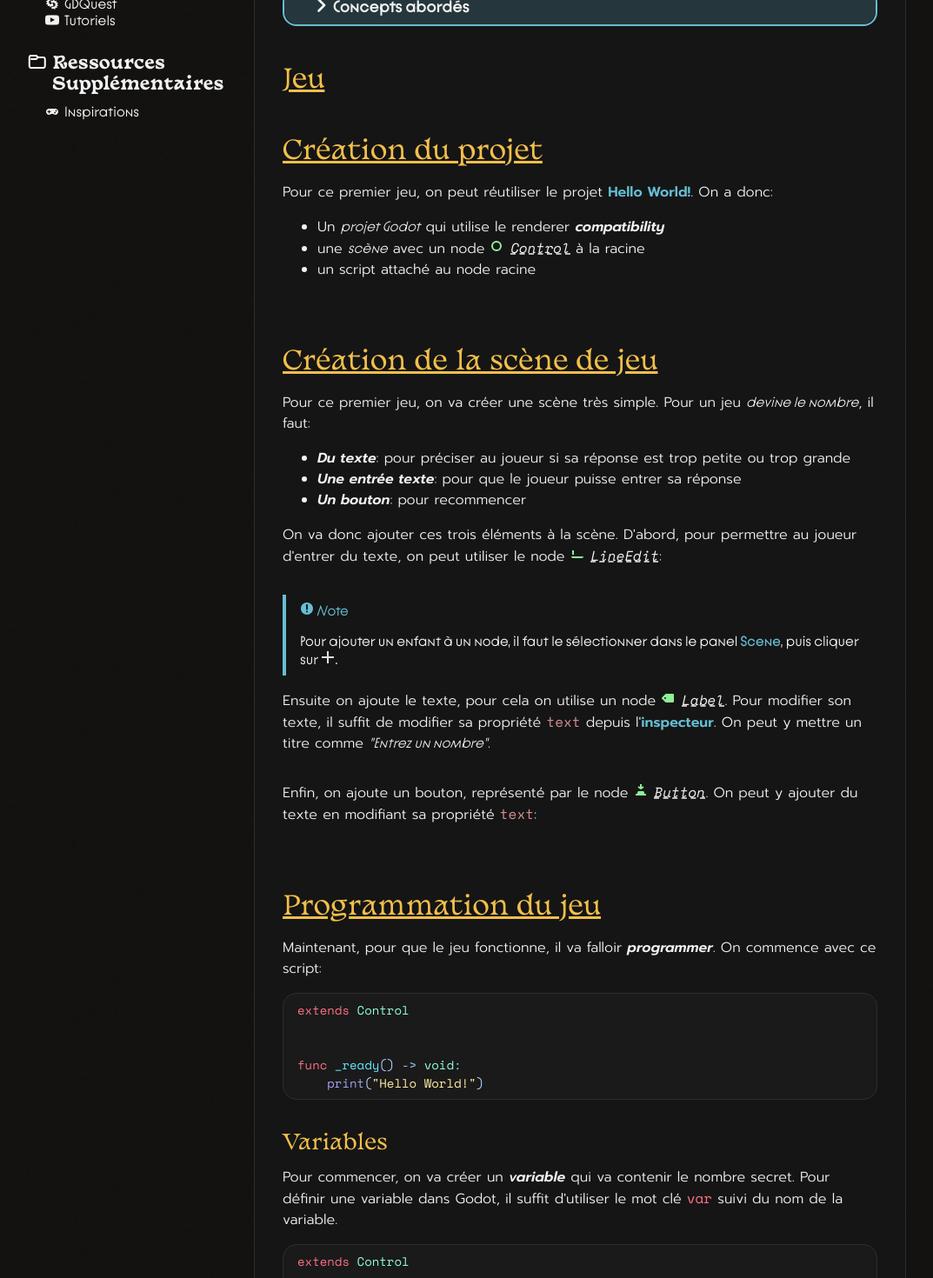
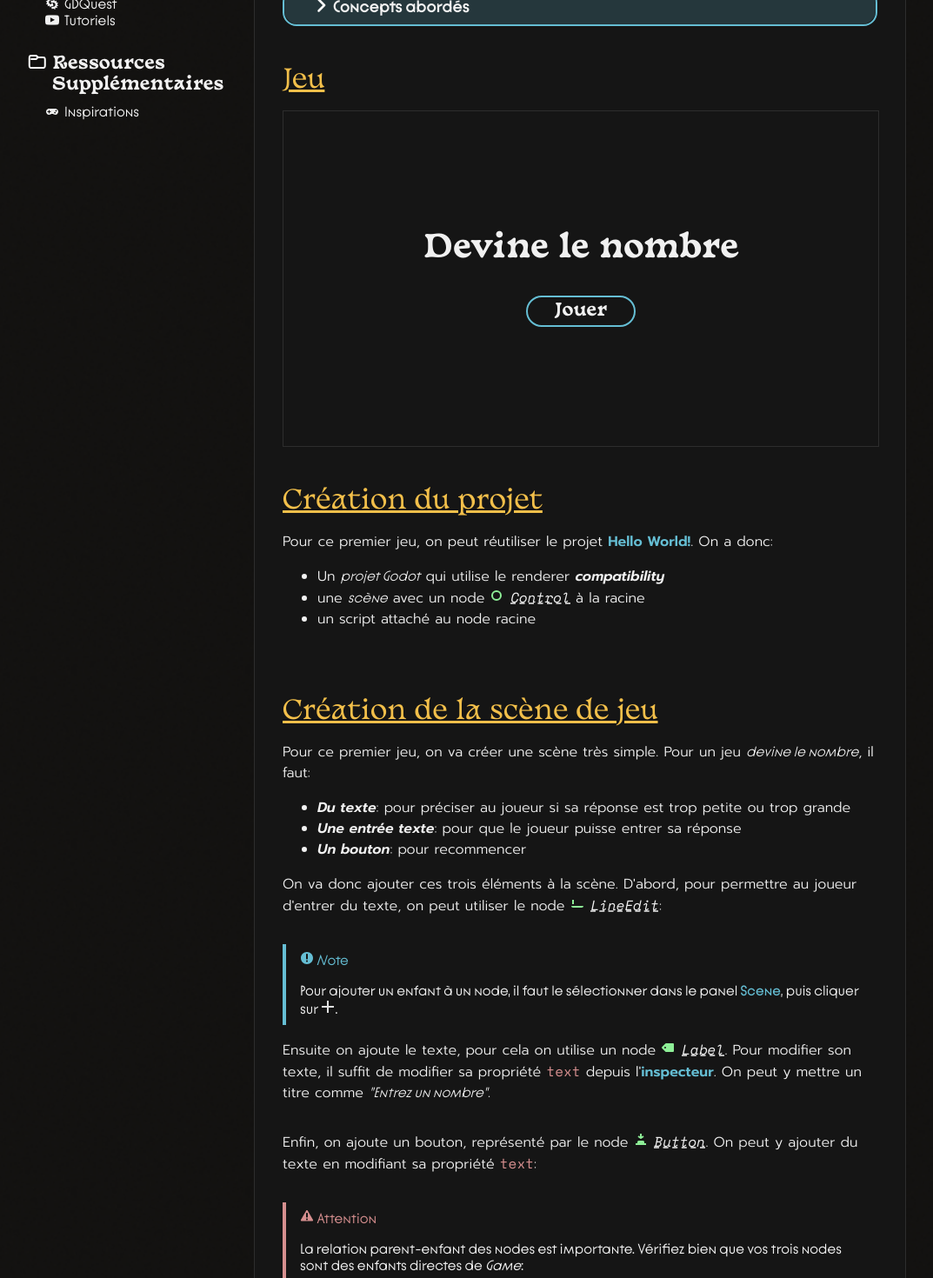
Before and after one commit to RSelaries/ateliers-crea-jv, a SvelteKit app: page /atelier/devine-le-nombre in a window 1280 px wide. Shown: the part 240-1710 px from the top of the page at 87% size, without its empty margins (103-1176 px from the left). Built offline with nearby package versions, Linux system fonts and the light colour scheme.

Commit message:
Re added iframe and warning

```diff
--- a/src/routes/(docs)/atelier/devine-le-nombre/+page.svelte
+++ b/src/routes/(docs)/atelier/devine-le-nombre/+page.svelte
@@ -6,8 +6,8 @@
     import ExternalLink from "$lib/components/ExternalLink.svelte";
     import GodotIcon from "$lib/components/GodotIcon.svelte";
     import GodotNode from "$lib/components/GodotNode.svelte";
-    // import Warning from "$lib/components/Warning.svelte";
-    // import GameIframe from "$lib/components/GameIframe.svelte";
+    import Warning from "$lib/components/Warning.svelte";
+    import GameIframe from "$lib/components/GameIframe.svelte";
 
     // Assets
     import creationScene from "$lib/assets/pages-medias/ateliers/devine-le-nombre/creation-scene.png";
@@ -46,7 +46,7 @@
 </details>
 
 <h2 id="jeu">Jeu</h2>
-<!-- <GameIframe src="https://rselaries.github.io/atelier-devine-le-nombre" title="Devine le nombre"></GameIframe> -->
+<GameIframe src="https://rselaries.github.io/atelier-devine-le-nombre" title="Devine le nombre"></GameIframe>
 
 <h2 id="creation-du-projet">Création du projet</h2>
 <p>
@@ -95,14 +95,14 @@
 </p>
 <ViewableImage src={button}></ViewableImage>
 
-<!-- <Warning>
+<Warning>
     La relation parent-enfant des nodes est importante. Vérifiez bien que vos trois nodes
     sont des enfants directes de <i>Game</i>:
     <div style="display: flex; flex-direction: row; gap: 1rem; margin-top: 1rem;">
         <enhanced:img alt="" src={childrenYes} />
         <enhanced:img alt="" src={childrenNo} />
     </div>
-</Warning> -->
+</Warning>
 
 <h2 id="programmation-du-jeu">Programmation du jeu</h2>
 <p>
```
